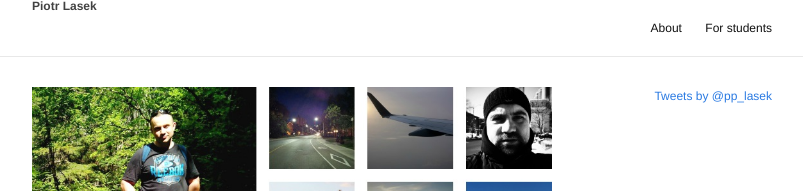
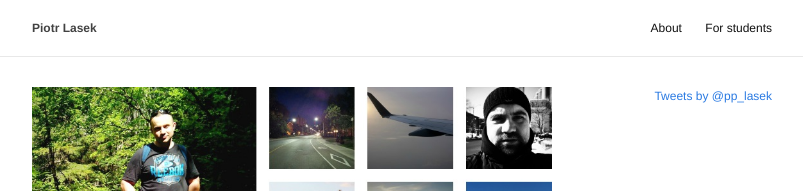
Before and after one commit to piotrlasek/piotrlasek.github.io, a Jekyll site: the page built from index.html, in a window 1280 px wide. Shown: the top 191 px of the page, without its empty margins (238-1041 px from the left). Built offline with Jekyll 4.4.1, drawn with Linux system fonts in a browser that asks for light colours; comment, search, counter and statistics services are not loaded.

Commit message:
Update _layout.scss

```diff
--- a/_sass/_layout.scss
+++ b/_sass/_layout.scss
@@ -12,7 +12,7 @@
 
 .site-title {
     font-size: $base-font-size;
-    line-height: $base-font-size;
+    line-height: 56px;
     //letter-spacing: -1px;
     margin-bottom: 0;
     float: left;
```
